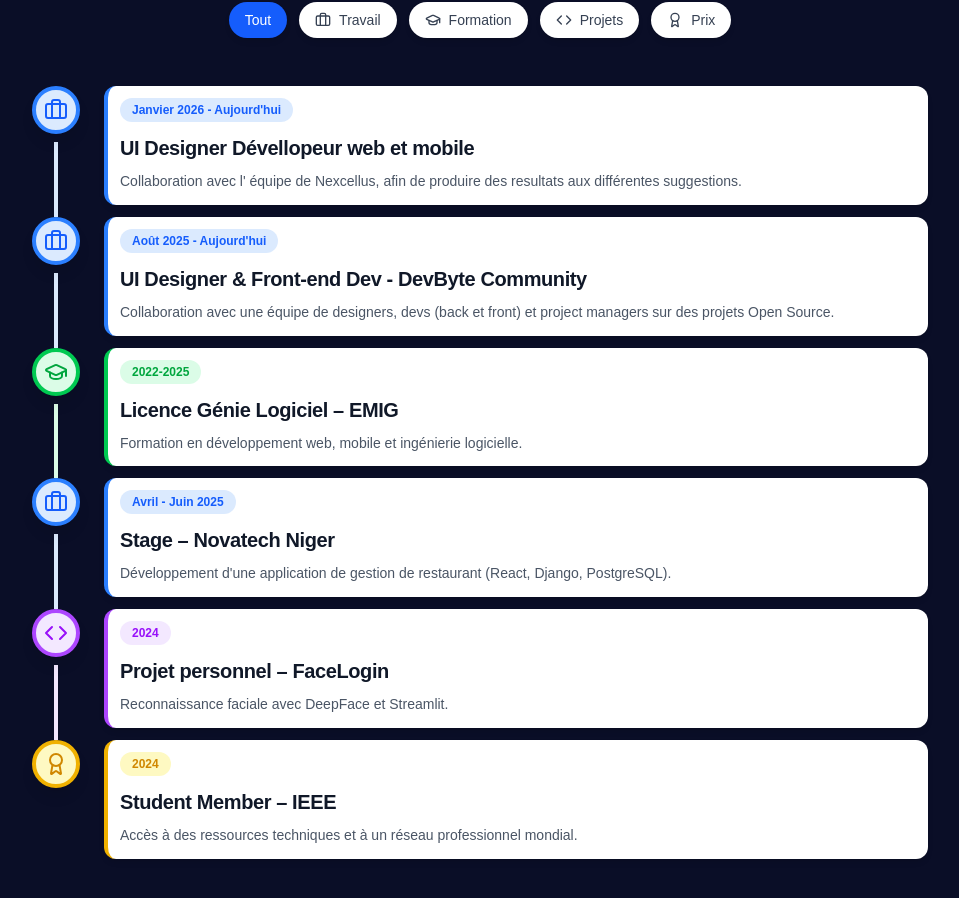
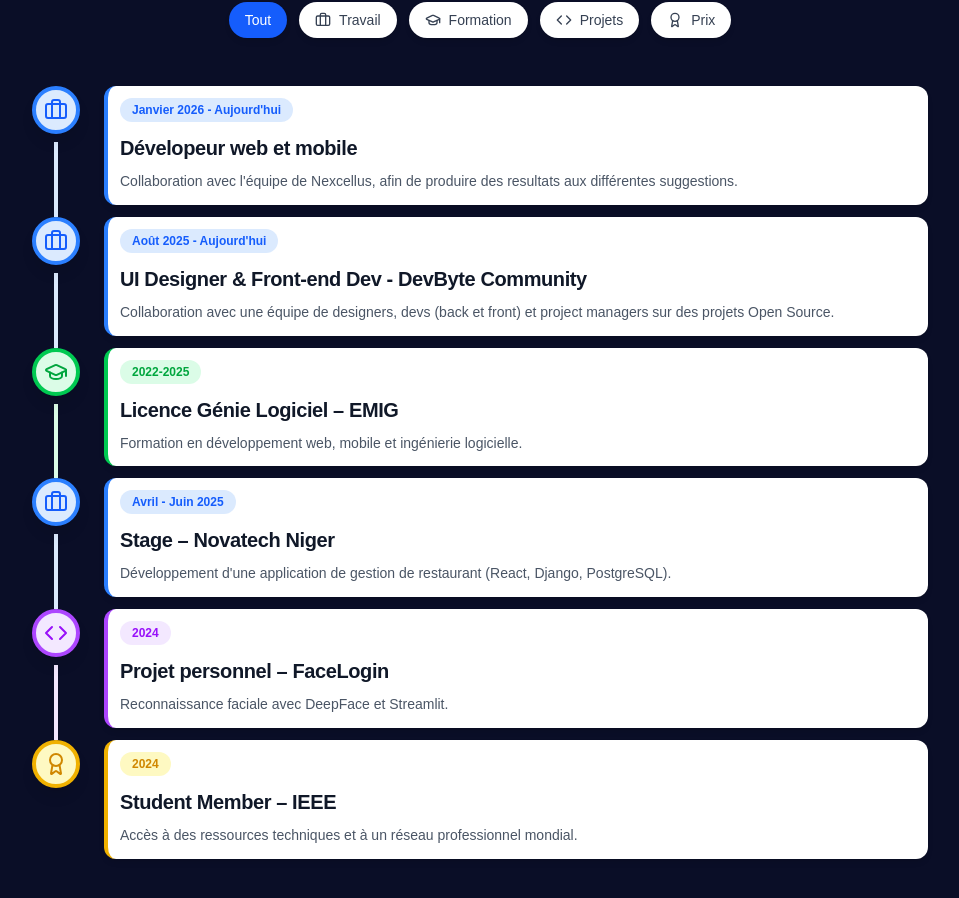
Before and after one commit to Ismail0u/portfolio, a React (Vite) app in the folder portfolio/: page / in a window 1280 px wide. Shown: the part 4192-5090 px from the top of the page, without its empty margins (160-1119 px from the left). Built offline with nearby package versions, Linux system fonts and the light colour scheme.

Commit message:
ajustement du profil de dev a nexcellus

```diff
--- a/portfolio/src/constants/timelineData.js
+++ b/portfolio/src/constants/timelineData.js
@@ -5,8 +5,8 @@ export const TIMELINE = [
     {
     id: 'Nexcellus',
     year: "Janvier 2026 - Aujourd'hui",
-    title: 'UI Designer Dévellopeur web et mobile',
-    description: `Collaboration avec l' équipe de Nexcellus, afin de produire des resultats aux
+    title: 'Dévelopeur web et mobile',
+    description: `Collaboration avec l'équipe de Nexcellus, afin de produire des resultats aux
     différentes suggestions.`,
     type: 'work',
   },
```
